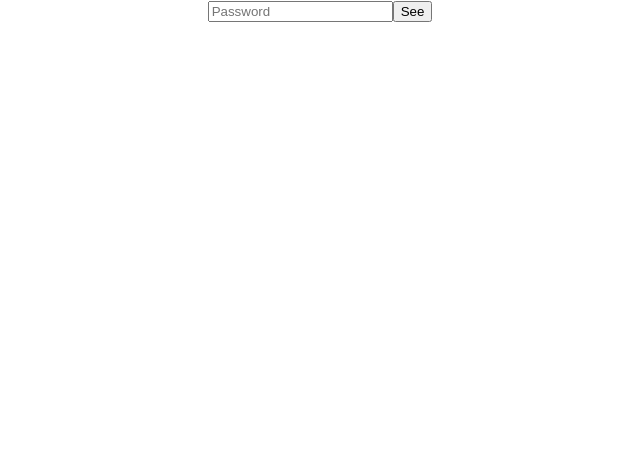
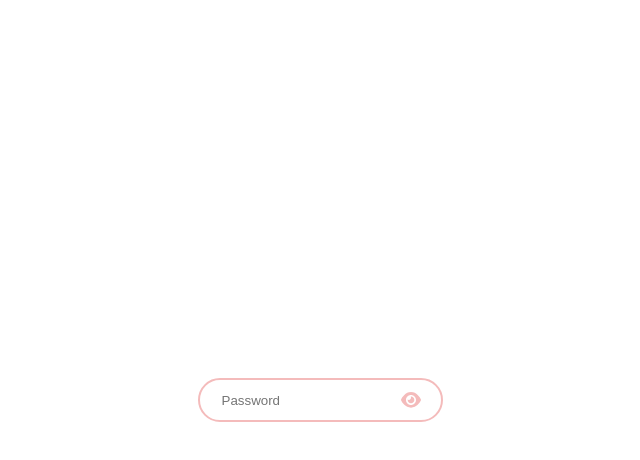
Before and after one commit to JulesEfrei/inputPassword-React, a React (Create React App) app: page / in a window 1280 px wide. Shown: the top 460 px of the page, without its empty margins (320-960 px from the left). Built offline with nearby package versions, Linux system fonts and the light colour scheme.

Commit message:
Add Basic Style & template Style

```diff
--- a/package.json
+++ b/package.json
@@ -9,6 +9,7 @@
     "react": "^18.0.0",
     "react-dom": "^18.0.0",
     "react-scripts": "5.0.0",
+    "sass": "^1.50.0",
     "web-vitals": "^2.1.4"
   },
   "scripts": {
--- a/src/App.js
+++ b/src/App.js
@@ -4,9 +4,9 @@
 
 function App() {
   return (
-    <div className="App">
+    <div className="App" style={{ display: 'flex', justifyContent: "center", alignItems: "center", width: "100vw", height: "100vh"}}>
 
-      <InputPassword />
+      <InputPassword/>
 
     </div>
   );
--- a/src/components/InputPassword.jsx
+++ b/src/components/InputPassword.jsx
@@ -1,8 +1,10 @@
 import { useState } from "react";
+import "../styles/input.scss"
 
 export default function InputPassword() {
   const [password, setPassword] = useState("");
   const [value, setValue] = useState("");
+  const [isVisible, setIsVisible] = useState(true)
 
   const settingTemp = (e) => {
     setPassword(password + e.target.value[e.target.value.length - 1]);
@@ -17,8 +19,9 @@
 
   return (
     <>
-      <div>
+      <div className="input-container">
         <input
+          className="input"
           type="text"
           name="password"
           id="passowrd"
@@ -27,14 +30,18 @@
           onChange={(e) => settingTemp(e)}
         />
         <button
+          className="button"
           onClick={ () => {
               value.includes("•")
               ? setValue(password)
               : setValue(password.split("").map((elm) => "•").join(""))
+
+              setIsVisible(!isVisible)
           }
           }
         >
-          See
+          <svg xmlns="http://www.w3.org/2000/svg" viewBox="0 0 576 512" style={{ display: isVisible ? "block" : "none" }}><path d="M279.6 160.4C282.4 160.1 285.2 160 288 160C341 160 384 202.1 384 256C384 309 341 352 288 352C234.1 352 192 309 192 256C192 253.2 192.1 250.4 192.4 247.6C201.7 252.1 212.5 256 224 256C259.3 256 288 227.3 288 192C288 180.5 284.1 169.7 279.6 160.4zM480.6 112.6C527.4 156 558.7 207.1 573.5 243.7C576.8 251.6 576.8 260.4 573.5 268.3C558.7 304 527.4 355.1 480.6 399.4C433.5 443.2 368.8 480 288 480C207.2 480 142.5 443.2 95.42 399.4C48.62 355.1 17.34 304 2.461 268.3C-.8205 260.4-.8205 251.6 2.461 243.7C17.34 207.1 48.62 156 95.42 112.6C142.5 68.84 207.2 32 288 32C368.8 32 433.5 68.84 480.6 112.6V112.6zM288 112C208.5 112 144 176.5 144 256C144 335.5 208.5 400 288 400C367.5 400 432 335.5 432 256C432 176.5 367.5 112 288 112z"/></svg>
+          <svg xmlns="http://www.w3.org/2000/svg" viewBox="0 0 640 512" style={{ display: !isVisible ? "block" : "none" }}><path d="M150.7 92.77C195 58.27 251.8 32 320 32C400.8 32 465.5 68.84 512.6 112.6C559.4 156 590.7 207.1 605.5 243.7C608.8 251.6 608.8 260.4 605.5 268.3C592.1 300.6 565.2 346.1 525.6 386.7L630.8 469.1C641.2 477.3 643.1 492.4 634.9 502.8C626.7 513.2 611.6 515.1 601.2 506.9L9.196 42.89C-1.236 34.71-3.065 19.63 5.112 9.196C13.29-1.236 28.37-3.065 38.81 5.112L150.7 92.77zM223.1 149.5L313.4 220.3C317.6 211.8 320 202.2 320 191.1C320 180.5 316.1 169.7 311.6 160.4C314.4 160.1 317.2 159.1 320 159.1C373 159.1 416 202.1 416 255.1C416 269.7 413.1 282.7 407.1 294.5L446.6 324.7C457.7 304.3 464 280.9 464 255.1C464 176.5 399.5 111.1 320 111.1C282.7 111.1 248.6 126.2 223.1 149.5zM320 480C239.2 480 174.5 443.2 127.4 399.4C80.62 355.1 49.34 304 34.46 268.3C31.18 260.4 31.18 251.6 34.46 243.7C44 220.8 60.29 191.2 83.09 161.5L177.4 235.8C176.5 242.4 176 249.1 176 255.1C176 335.5 240.5 400 320 400C338.7 400 356.6 396.4 373 389.9L446.2 447.5C409.9 467.1 367.8 480 320 480H320z"/></svg>
         </button>
       </div>
     </>
--- /dev/null
+++ b/src/styles/input.scss
@@ -0,0 +1,42 @@
+$primary-color: #F4BBBB;
+$background-color: white;
+$button-color: #F4BBBB;
+$placeholder-font: "Arial";
+
+.input-container {
+
+    border: 2px solid $primary-color;
+    border-radius: 50px;
+    padding: 10px 20px;
+    display: flex;
+    align-self: center;
+    background-color: $background-color;
+
+    .input {
+        border: none;
+        border-radius: 50px;
+
+        &::placeholder {
+            font-family: $placeholder-font;
+        }
+
+        &:focus {
+            outline: none;
+        }
+    }
+
+    .button {
+        padding: 0;
+        border: none;
+        background-color: $background-color;
+        border-radius: 50px;
+        fill: $button-color;
+        width: 20px;
+        height: 20px;
+
+        &:hover {
+            cursor: pointer;
+        }
+    }
+
+}
```
Also changed, not shown: 1 other file (tests, documents, lock files or other folders).
